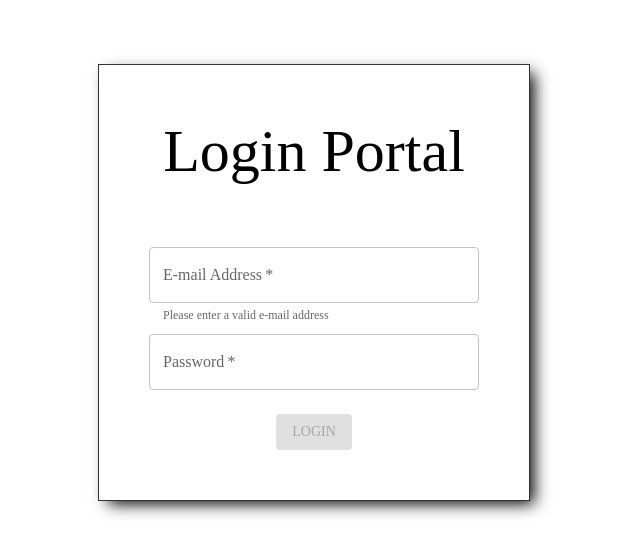
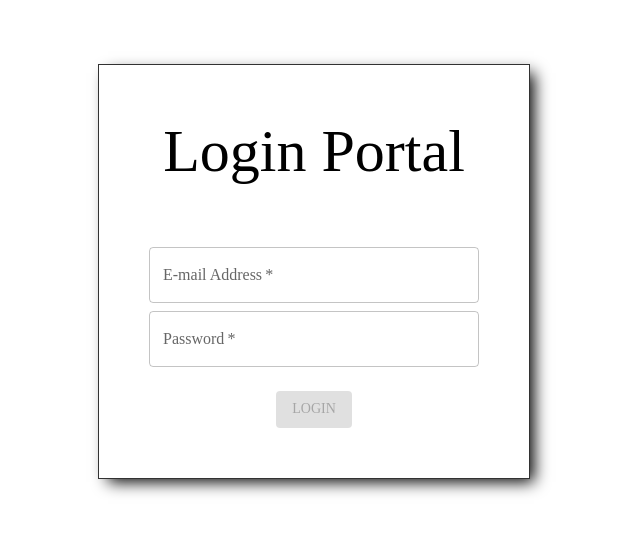
Before and after one commit to chingu-voyages/v42-bears-team-34, a React (Vite) app: page /login in a window 1280 px wide. Shown: the part 176-732 px from the top of the page, without its empty margins (326-966 px from the left). Built offline with nearby package versions, Linux system fonts and the light colour scheme.

Commit message:
fix form error

```diff
--- a/src/components/LoginComponent/LoginComponent.jsx
+++ b/src/components/LoginComponent/LoginComponent.jsx
@@ -38,7 +38,8 @@ function LoginComponent(props) {
 
   const [hasEmailError, setHasEmailError] = useState(false);
   const [hasPasswordError, setHasPasswordError] = useState(false);
-  const [submitDisabled, setSubmitDisabled] = useState(true)
+  const [submitDisabled, setSubmitDisabled] = useState(true);
+  const [emailErrorText, setEmailErrorText] = useState("");
   const handleInputsChanged = (event) => {
     formDataRef.current = {
       ...formDataRef.current,
@@ -54,6 +55,7 @@ function LoginComponent(props) {
     }
     if (!STRING_HELPERS.isEmailValid(formDataRef.current["email"])) {
       setHasEmailError(true);
+      setEmailErrorText("Enter a valid e-mail address")
       return false;
     }
     if (formDataRef.current["password"] === "") {
@@ -102,7 +104,7 @@ function LoginComponent(props) {
             label="E-mail Address"
             placeholder="example@example.com"
             onChange={handleInputsChanged}
-            helperText="Please enter a valid e-mail address"
+            helperText={emailErrorText}
             required
             error={hasEmailError}
             fullWidth
```
